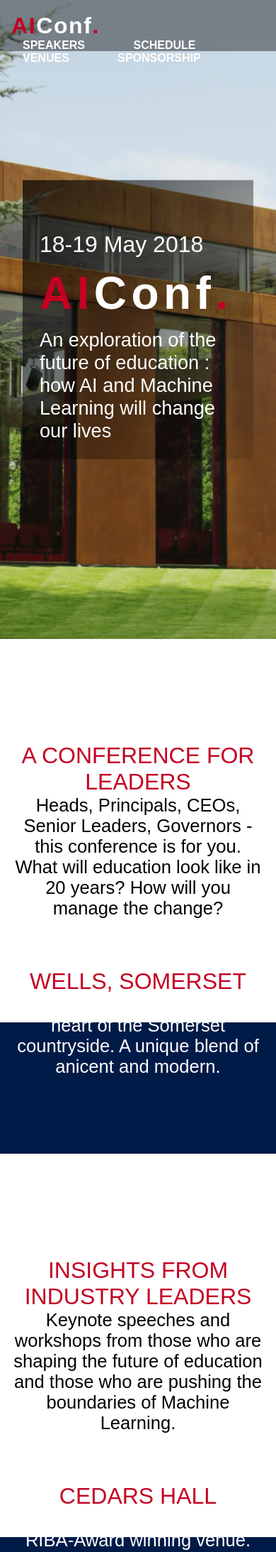
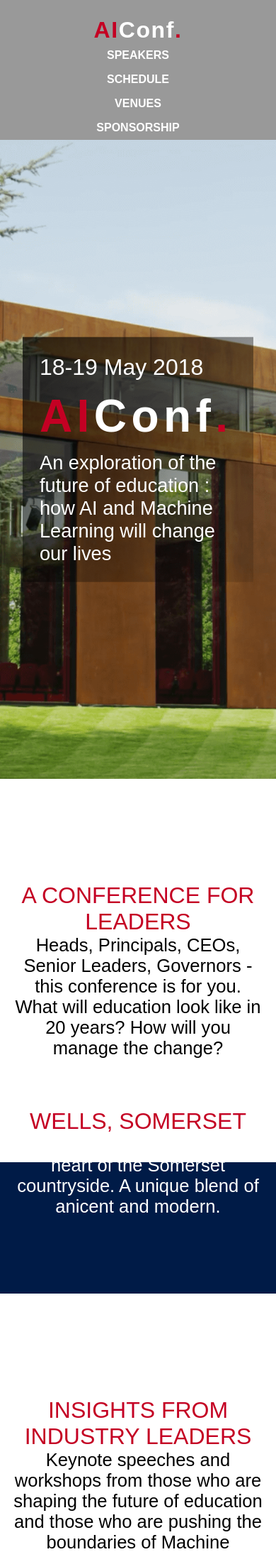
Before and after one commit to AIConf/aiconf.github.io, a Jekyll site: the page built from index.md, in a window 390 px wide. Shown: the top 2186 px of the page at 71% size. Built offline with Jekyll 4.4.1, drawn with Linux system fonts in a browser that asks for light colours.

Commit message:
phone menu styles

```diff
--- a/css/styles.scss
+++ b/css/styles.scss
@@ -90,19 +90,34 @@ h3 {
 }
 
 header {
-  height: 8vh;
+  text-align: center;
   width: 100%;
-  float: left;
   background-color: rgba($black,0.4);
+
+  @include for-tablet-portrait-up {
+    text-align: left;
+    margin-top: 0;
+    height: 8vh;
+    float: left;
+  }
 }
 
 .brand {
+  display: block;
   color: $white;
   padding: 0 1rem;
   float: left;
   letter-spacing: .1em;
   font-weight: bold;
-  @include vertical-align();
+  width: 100%;
+  margin-top: 1.5em;
+
+  @include for-tablet-portrait-up {
+    display: inline;
+    width: auto;
+    margin-top: 0;
+    @include vertical-align();
+  }
 }
 
 .brand a {
@@ -113,11 +128,17 @@ header {
 }
 
 nav {
-  float: right;
-  margin-right: 3em;
+  clear: both;
+  float: none;
   text-transform: uppercase;
   color: $white;
-  @include vertical-align();
+
+  @include for-tablet-portrait-up {
+    float: right;
+    clear: none;
+    margin-right: 3em;
+    @include vertical-align();
+  }
 
   @include for-tablet-landscape-up {
     margin-right: 5em;
@@ -126,12 +147,23 @@ nav {
 
 nav ul {
   list-style-type: none;
+  margin-top: 0;
+
+  @include for-tablet-portrait-up {
+    padding-top: 0;
+  }
 }
 
 nav ul li {
-  display: inline;
-  margin: 0 2em;
   font-weight: bold;
+  display: block;
+  width: 100%;
+  padding: .5em 0;
+
+  @include for-tablet-portrait-up {
+    display: inline;
+    margin: 0 2em;
+  }
 }
 
 nav ul li a {
```
